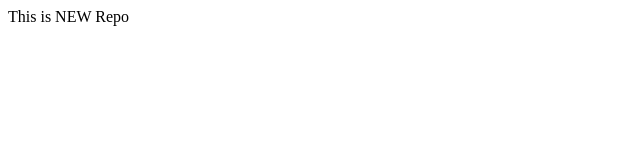
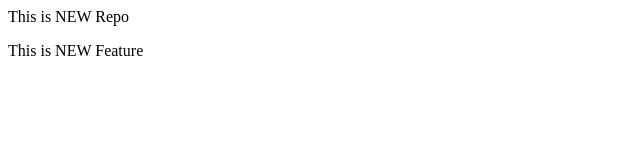
Before and after one commit to GauravKalpande/LocalRepo, a plain HTML site: page index.html in a window 1280 px wide. Shown: the whole page, without its empty margins (0-640 px from the left). Drawn offline with Linux system fonts and the light colour scheme.

Commit message:
Added new feature

```diff
--- a/index.html
+++ b/index.html
@@ -1 +1,2 @@
 <p>This is NEW Repo</p>
+<p>This is NEW Feature</p>
```
